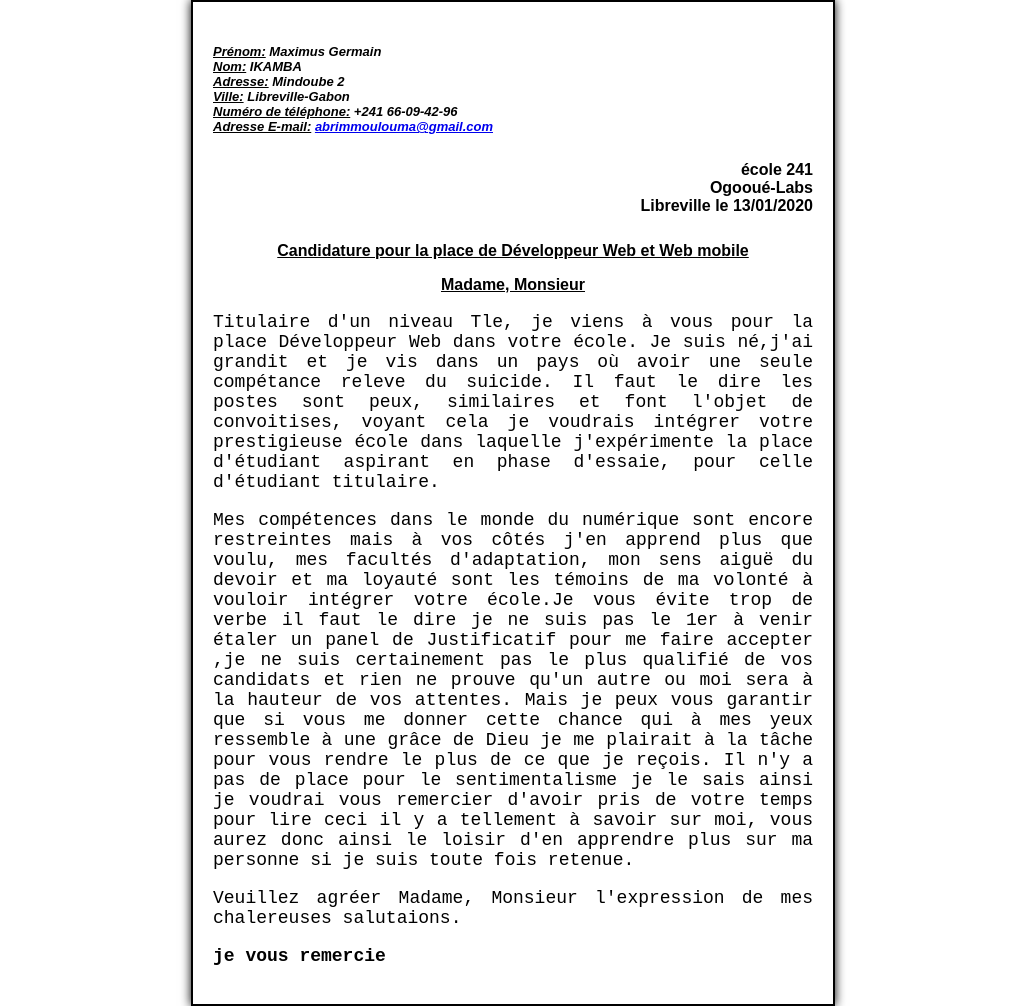
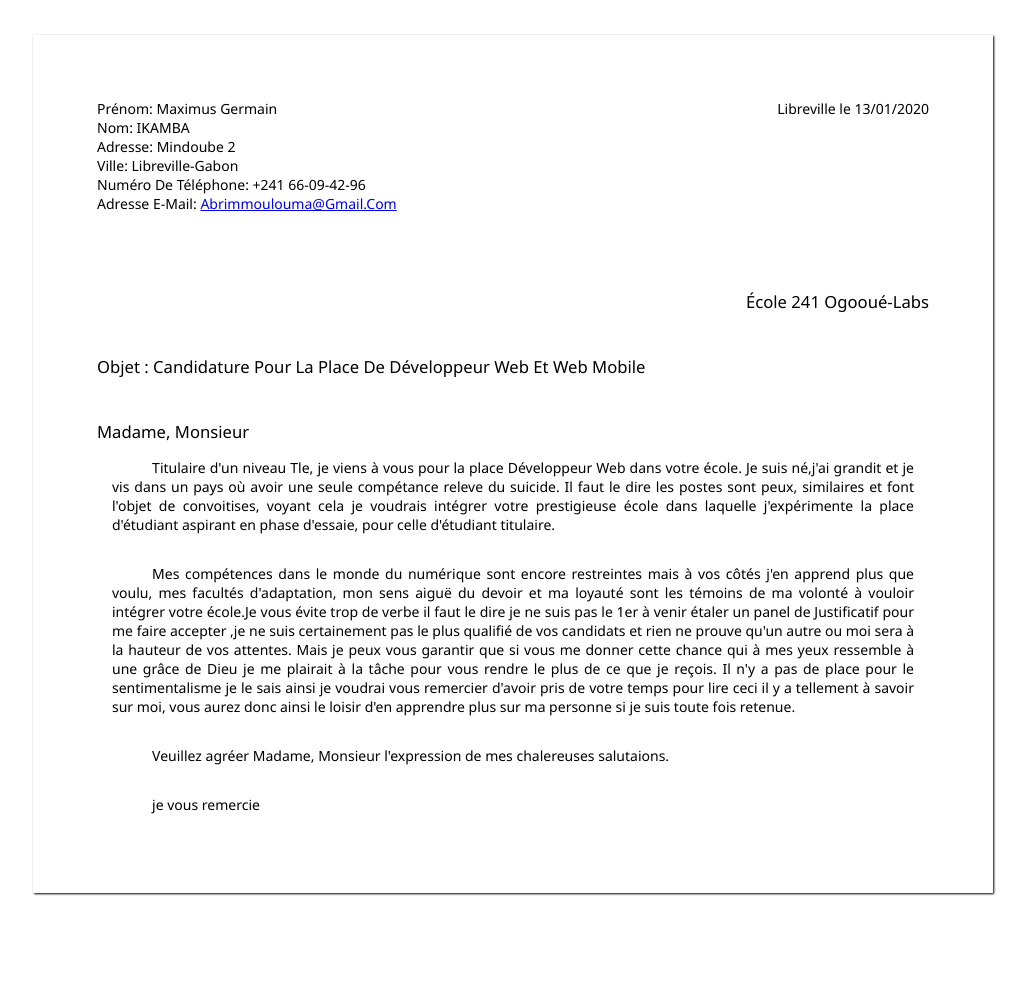
Before and after one commit to ikamba01/courier, a plain HTML site: page index.html in a window 1280 px wide. Shown: the whole page, without its empty margins (127-1154 px from the left). After the commit the page ends 928 px from the top, so only its background shows below. Drawn offline with Linux system fonts and the light colour scheme.

Commit message:
modification de ta lettre de mmotivation

```diff
--- a/index.html
+++ b/index.html
@@ -1,54 +1,39 @@
 <!DOCTYPE html>
 <html lang="fr" dir="ltr">
-
 <head>
-    <meta charset="UTF-8" />
+    <meta charset="UTF-8"/>
     <title>Lettre de motivation</title>
-    <link rel="stylesheet" href="./../css/lettre.css" />
-    <link rel="icon" href="../assets/img/mlogo.png" />
-    <link rel="stylesheet" href="style.css" />
+    <link rel="stylesheet" href="style.css"/>
+    <link rel="icon" href="../assets/img/mlogo.png"/>
 </head>
-
 <body>
-
-
-    <h5>
+	<main>
+		<header>
 			<address>
-                <u>Prénom:</u> Maximus Germain<br/>
-                <u>Nom:</u> IKAMBA<br/>
-                <u>Adresse:</u> Mindoube 2<br/>
-                <u>Ville:</u> Libreville-Gabon<br/>
-                <u>Numéro de téléphone:</u> +241 66-09-42-96<br/>
-                <u>Adresse E-mail:</u> <a href="mailto:abrimmoulouma@gmail.com">abrimmoulouma@gmail.com</a>
+				<ul>
+					<li>Prénom: Maximus Germain</li>
+					<li>Nom: IKAMBA</li>
+					<li>Adresse: Mindoube 2</li>
+					<li>Ville: Libreville-Gabon</li>
+					<li>Numéro de téléphone: +241 66-09-42-96</li>
+					<li>Adresse E-mail: <a href="mailto:abrimmoulouma@gmail.com">abrimmoulouma@gmail.com</a></li>
+				</ul>
 			</address>
-    </h5>
-
-    <div class="div1">
-        <h5>école 241<br> Ogooué-Labs <br>
 			<time datetime="13/01/2020">Libreville le 13/01/2020</time>
-        </h5>
-    </div>
-
-    <h3>Candidature pour la place de Développeur Web et Web mobile</h3>
-
-    <h3>Madame, Monsieur</h3>
-    <p>Titulaire d'un niveau Tle, je viens à vous pour la place Développeur Web dans votre école. Je suis né,j'ai grandit et je vis dans un pays où avoir une seule compétance releve du suicide. Il faut le dire les postes sont peux, similaires et font l'objet
-        de convoitises, voyant cela je voudrais intégrer votre prestigieuse école dans laquelle j'expérimente la place d'étudiant aspirant en phase d'essaie, pour celle d'étudiant titulaire.</p>
-
-    <p>Mes compétences dans le monde du numérique sont encore restreintes mais à vos côtés j'en apprend plus que voulu, mes facultés d'adaptation, mon sens aiguë du devoir et ma loyauté sont les témoins de ma volonté à vouloir intégrer votre école.Je vous
+    	</header>
+		<h2>école 241 Ogooué-Labs</h2>
+		<h2>objet : Candidature pour la place de Développeur Web et Web mobile</h2>
+		<h2>Madame, Monsieur</h2>
+    	<p>Titulaire d'un niveau Tle, je viens à vous pour la place Développeur Web dans votre école. Je suis né,j'ai grandit et je vis dans 	un pays où avoir une seule compétance releve du suicide. Il faut le dire les postes sont peux, similaires et font l'objet
+		   de convoitises, voyant cela je voudrais intégrer votre prestigieuse école dans laquelle j'expérimente la place d'étudiant aspirant en phase d'essaie, pour celle d'étudiant titulaire.
+		</p>
+		<p>Mes compétences dans le monde du numérique sont encore restreintes mais à vos côtés j'en apprend plus que voulu, mes facultés 	      d'adaptation, mon sens aiguë du devoir et ma loyauté sont les témoins de ma volonté à vouloir intégrer votre école.Je vous
            évite trop de verbe il faut le dire je ne suis pas le 1er à venir étaler un panel de Justificatif pour me faire accepter ,je ne suis certainement pas le plus qualifié de vos candidats et rien ne prouve qu'un autre ou moi sera à la hauteur de vos
            attentes. Mais je peux vous garantir que si vous me donner cette chance qui à mes yeux ressemble à une grâce de Dieu je me plairait à la tâche pour vous rendre le plus de ce que je reçois. Il n'y a pas de place pour le sentimentalisme je le sais
-        ainsi je voudrai vous remercier d'avoir pris de votre temps pour lire ceci il y a tellement à savoir sur moi, vous aurez donc ainsi le loisir d'en apprendre plus sur ma personne si je suis toute fois retenue.</p>
+           ainsi je voudrai vous remercier d'avoir pris de votre temps pour lire ceci il y a tellement à savoir sur moi, vous aurez donc ainsi le loisir d'en apprendre plus sur ma personne si je suis toute fois retenue.
+		</p>
     	<p>Veuillez agréer Madame, Monsieur l'expression de mes chalereuses salutaions.</p>
-    <p><strong>je vous remercie</strong></p>
-
-
-    <footer>
-        <div class="div-contenaire1">
-            <div></div>
-        </div>
-    </footer>
+    	<p>je vous remercie</p>
+	</main>
 </body>
-
-
 </html>
--- a/style.css
+++ b/style.css
@@ -1,44 +1,48 @@
-body {
-    width: 600px;
-    border: 2px solid black;
-    margin: auto;
-    padding: 20px;
-    box-shadow: 0 0 10px black;
-    background-image: url();
+*{
+	padding: 0;
+	margin: 0;
+	box-sizing: border-box;
+}
+body{
+	font-family: Segoe, "Segoe UI", "DejaVu Sans", "Trebuchet MS", Verdana, "sans-serif";
+	font-size: 14px;
+}
+main{
+	width: 75%;
+	margin: 35px auto;
+	box-shadow: 1px 1px 2px #000;
+	padding: 5%;
+}
+address{
+	float: left;
+
+}
+address ul li{
+	list-style-type: none;
+	font-style: normal;
+	text-transform: capitalize;
+}
+time{
+	display: inline-block;
+	float: right
+}
+h2{
+	clear: both;
+	font-size: 1.19em;
+	font-weight: 100;
+	margin-top: 5%;
+	text-transform: capitalize;
+}
+header+h2{
+	text-transform: capitalize;
+	text-align: right;
+	font-size: 1.19em;
+	font-weight: 100;
+	margin-top: 23%;
 }
 
-header .divl1 label {
-    text-align: right;
-    font-family: Arial, Helvetica, sans-serif;
-    color: beige;
+p{
+	text-indent: 5%;
+	text-align: justify;
+	padding: 15px 15px;
 }
-
-h5 address u {
-    text-decoration: underline;
-}
-
-h5 address {
-    text-align: left;
-    font-size: small;
-    font-family: Arial, Helvetica, sans-serif;
-}
-
-.div1 h5 {
-    text-align: right;
-    font-size: medium;
-    font-family: Arial, Helvetica, sans-serif;
-}
-
-h3 {
-    text-align: center;
-    font-size: medium;
-    font-family: Arial, Helvetica, sans-serif;
-    text-decoration: underline;
-}
-
-p {
-    font-size: large;
-    font-family: 'Courier New', Courier, monospace;
-    text-align: justify;
-    background-position: 1em;
-}
```
Lines whose indentation alone changed are shown as unchanged.
